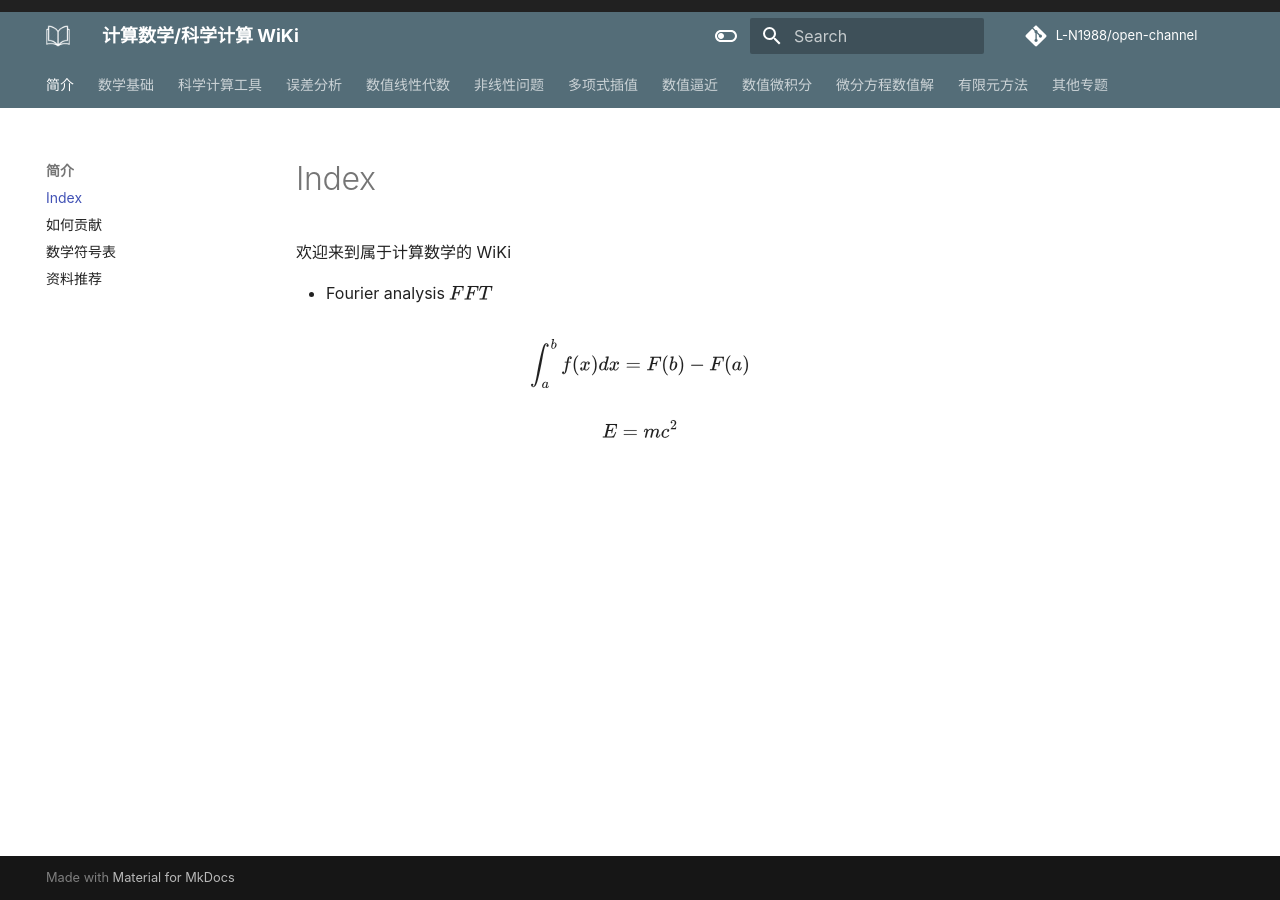
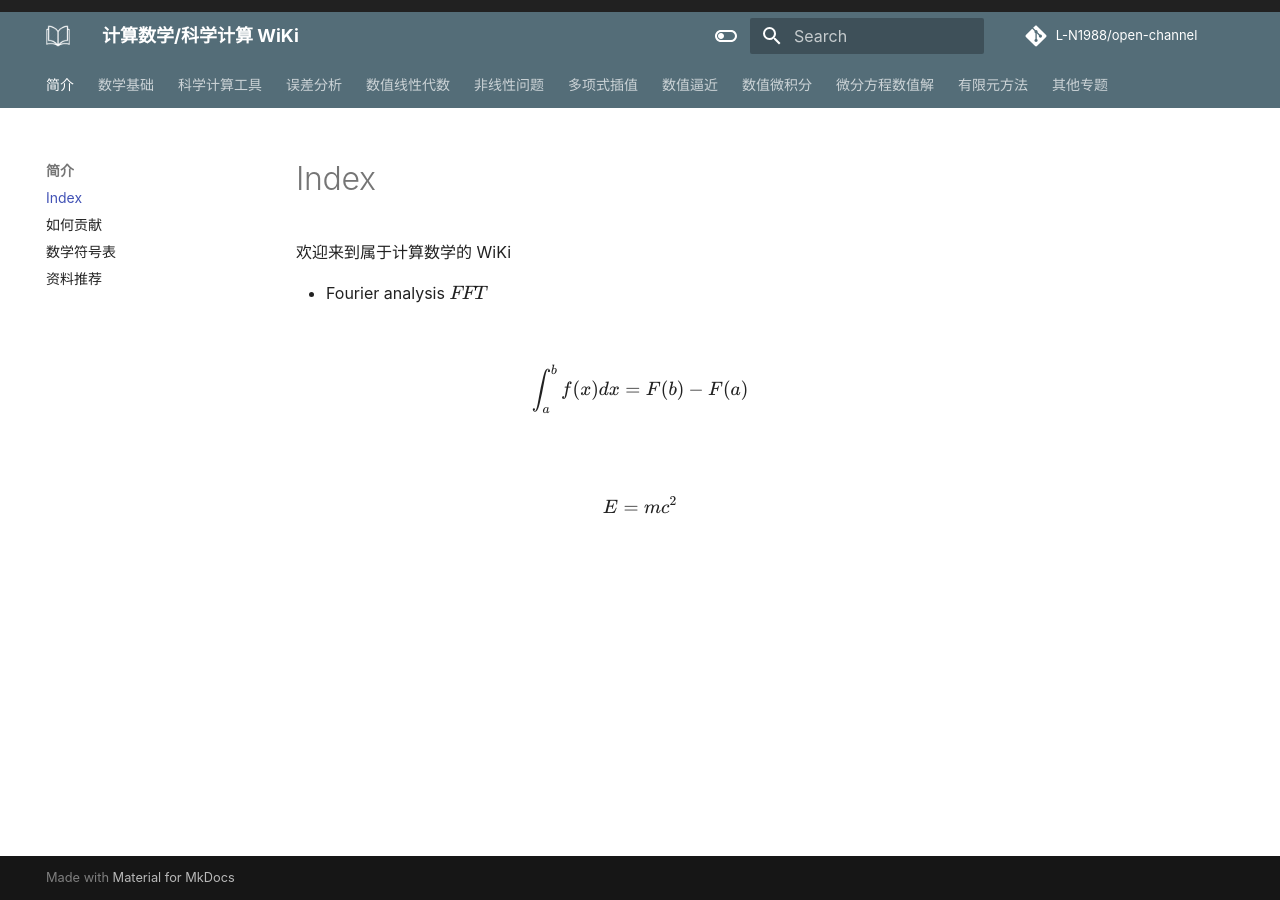
Before and after one commit to L-N1988/open-channel, an MkDocs documentation site: the page built from docs/index.md, in a window 1280 px wide. Built offline with MkDocs 1.6.1 and Material for MkDocs 9.7.7, drawn with Linux system fonts in a browser that asks for light colours; some web fonts are replaced; comment, search, counter and statistics services are not loaded; some of the changed lines change nothing that is shown.

Commit message:
use katex.

```diff
--- a/docs/index.md
+++ b/docs/index.md
@@ -3,7 +3,6 @@
 
 - Fourier analysis $FFT$
 
-$$\int_{a}^{b}f(x)dx=F(b)-F(a)$$
-
+$$\displaystyle\int_{a}^{b}f(x)dx=F(b)-F(a)$$
 
 $$ E = mc^2 $$
--- /dev/null
+++ b/docs/javascripts/katex.js
@@ -0,0 +1,10 @@
+document$.subscribe(({ body }) => {
+  renderMathInElement(body, {
+    delimiters: [
+      { left: "$$",  right: "$$",  display: true },
+      { left: "$",   right: "$",   display: false },
+      { left: "\\(", right: "\\)", display: false },
+      { left: "\\[", right: "\\]", display: true }
+    ],
+  })
+})
--- a/mkdocs.yml
+++ b/mkdocs.yml
@@ -84,8 +84,14 @@ plugins:
   # - mkpdfs
 
 extra_javascript:
-  - javascripts/mathjax.js
-  - https://cdn.jsdelivr.net/npm/mathjax@3/es5/tex-mml-svg.js
+  # replace mathjax with katex
+    # - javascripts/mathjax.js
+    # - https://polyfill.io/v3/polyfill.min.js?features=es6
+    # - https://cdn.jsdelivr.net/npm/mathjax@3/es5/tex-mml-chtml.js
+    # - https://cdn.jsdelivr.net/npm/mathjax@3/es5/tex-mml-svg.js
+  - javascripts/katex.js
+  - https://cdnjs.cloudflare.com/ajax/libs/KaTeX/0.16.7/katex.min.js
+  - https://cdnjs.cloudflare.com/ajax/libs/KaTeX/0.16.7/contrib/auto-render.min.js
   - https://unpkg.com/mermaid/dist/mermaid.min.js
 
 repo_name: L-N1988/open-channel
@@ -93,6 +99,7 @@ repo_url: https://github.com/L-N1988/open-channel
 
 extra_css:
   - stylesheets/extra.css
+  - https://cdnjs.cloudflare.com/ajax/libs/KaTeX/0.16.7/katex.min.css
 
 nav:
   - 简介:
```
Also changed, not shown: 1 other file.
